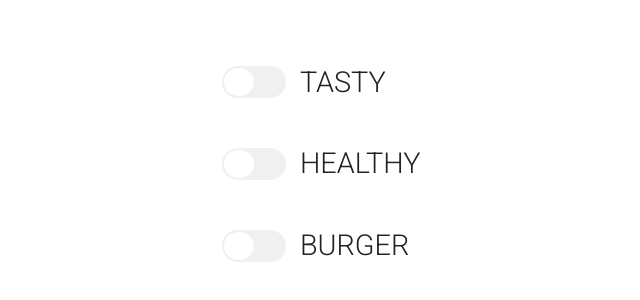
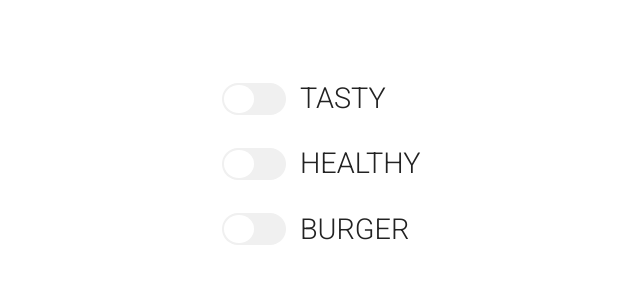
Before and after one commit to havgry/tastyhealthyburger, a Vue app: page / in a window 1280 px wide. Shown: the part 236-536 px from the top of the page, without its empty margins (319-959 px from the left). Built offline with nearby package versions, Linux system fonts and the light colour scheme.

Commit message:
Adjust line height to allow for text wrapping

```diff
--- a/src/components/App.vue
+++ b/src/components/App.vue
@@ -91,13 +91,12 @@ body {
   padding: 0;
   list-style: none;
   > li {
-    margin: 1.5em;
+    margin: 2em;
     display: flex;
   }
 }
 
 .button-label {
-  line-height: 2em;
   padding-left: .5em;
   font-family: 'Roboto', sans-serif;
   font-weight: 300;
```
